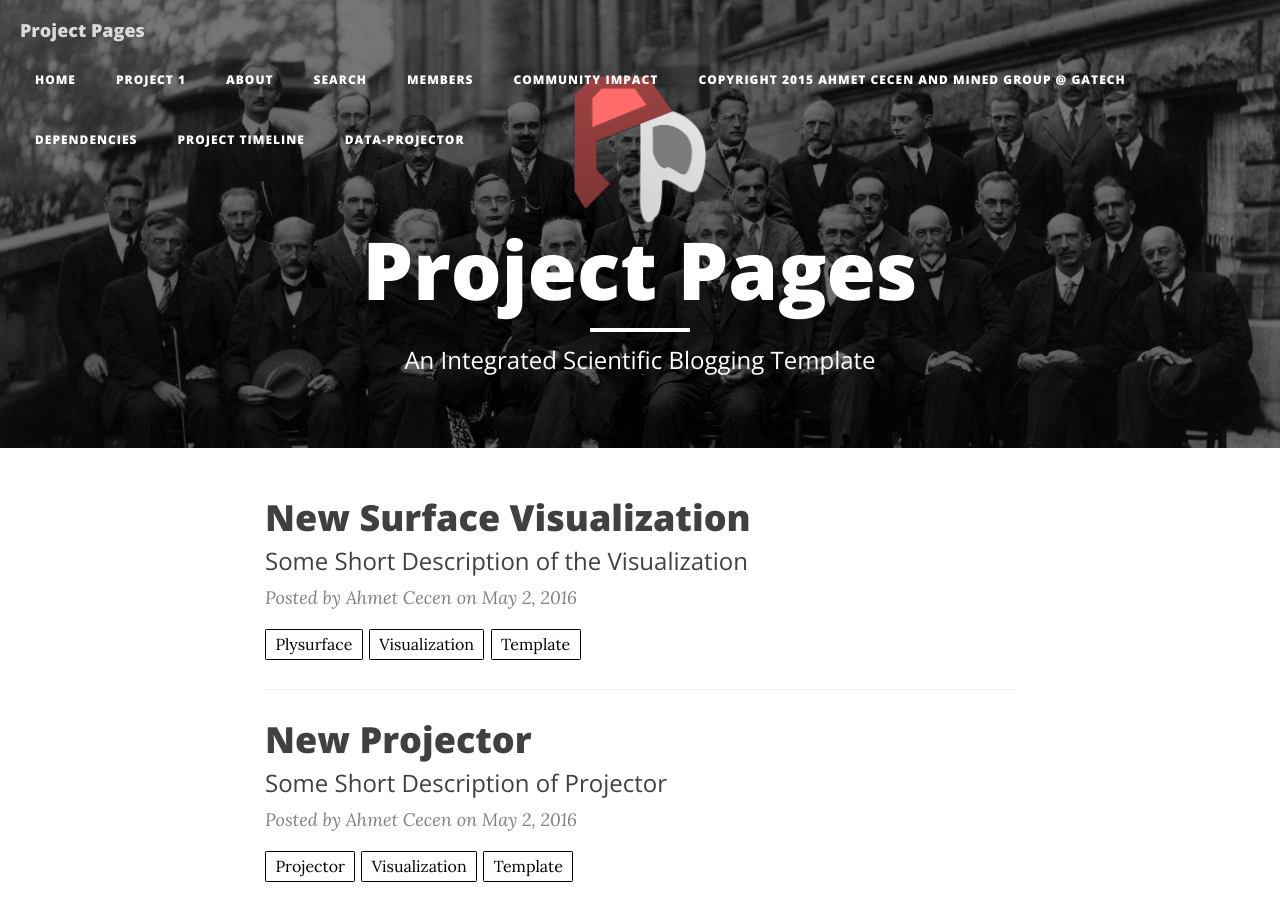
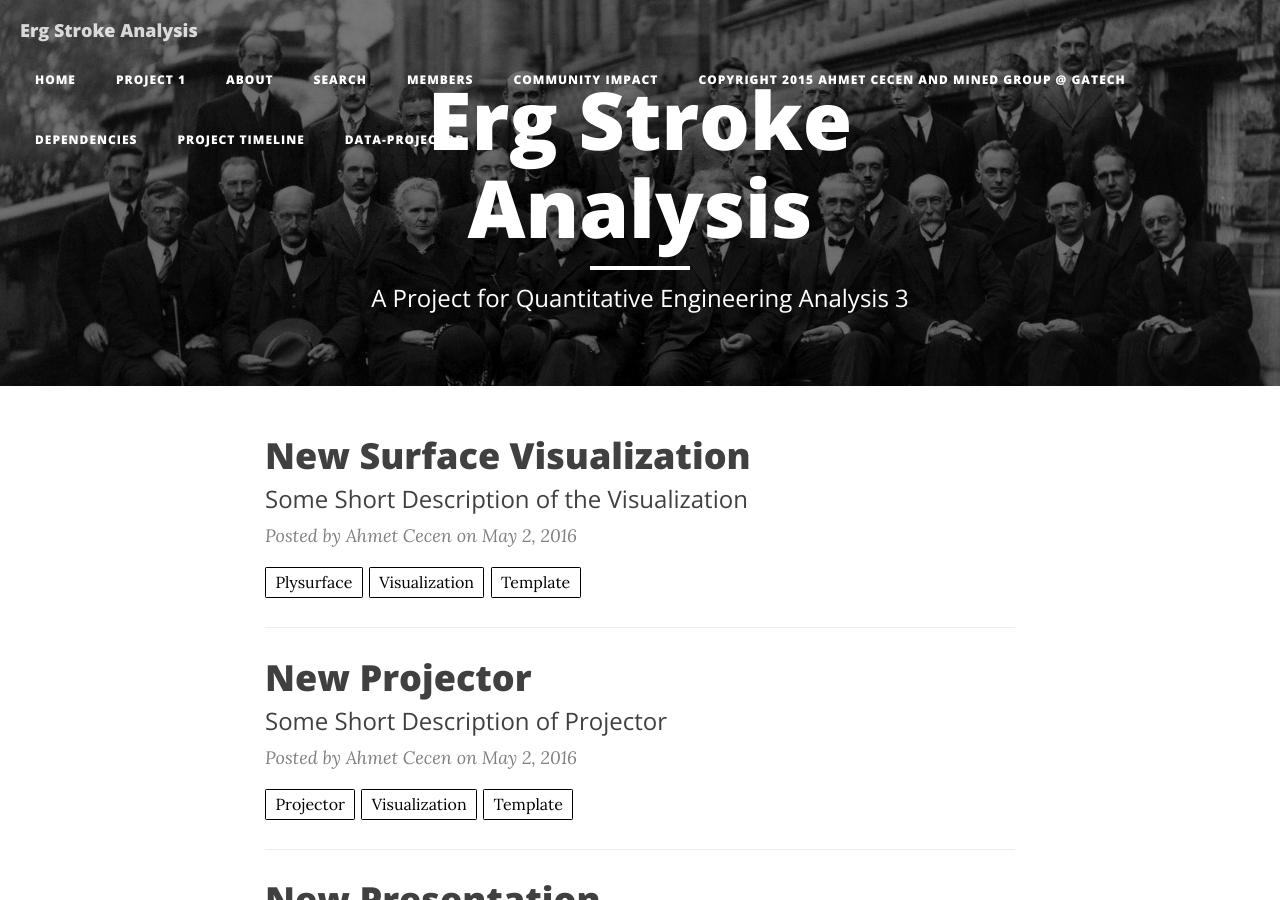
Before and after one commit to EarlJr53/erg-stroke-analysis, a Jekyll site: the page built from docs/index.html, in a window 1280 px wide and 900 px high. Built offline with Jekyll 4.4.1, drawn with Linux system fonts in a browser that asks for light colours; nearby versions of some CDN libraries; the list of posts is cut into pages by our own code.

Commit message:
Fixed some urls in _config.yml

```diff
--- a/docs/_config.yml
+++ b/docs/_config.yml
@@ -1,23 +1,23 @@
 # Site settings
-title: Project Pages
-description: "An Integrated Scientific Blogging Template"
-url: "https://projectpages.github.io"
+title: Erg Stroke Analysis
+description: "A Project for Quantitative Engineering Analysis 3"
+url: "https://www.brookem.dev/"
 
 
 
 
 # Secondary Parameters
-baseurl: "/project-pages"
+baseurl: "/erg-stroke-analysis"
 header-img: img/home-bg.jpg
 headercolor: "#FFFFFF"
-logo: /project-pages/img/logos/Project-Pages-New-Logo-Inverted.png
+# logo: /project-pages/img/logos/Project-Pages-New-Logo-Inverted.png
 
 # Tertiary Parameters
-github_username:  projectpages
-project_repository: project-pages
-disqus_shortname: project-pages
-g-analytics: UA-75881392-1
-altmetric: true
+# github_username:  projectpages
+# project_repository: project-pages
+# disqus_shortname: project-pages
+# g-analytics: UA-75881392-1
+# altmetric: true
 
 # Build settings
 gems: [jekyll-paginate]
```
